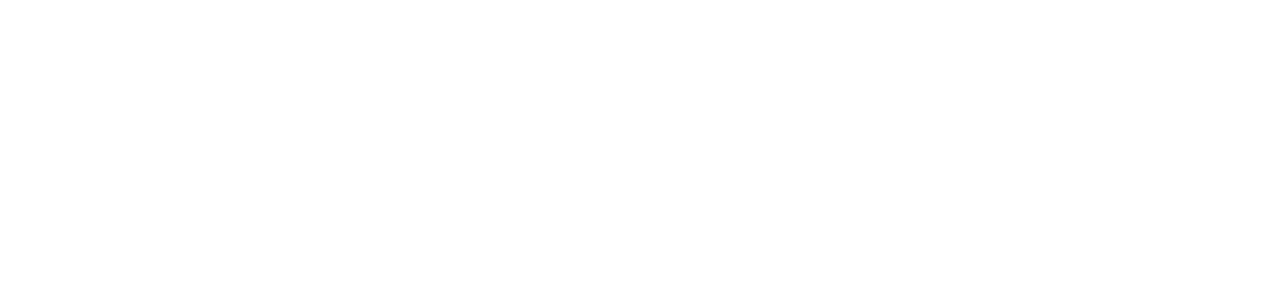
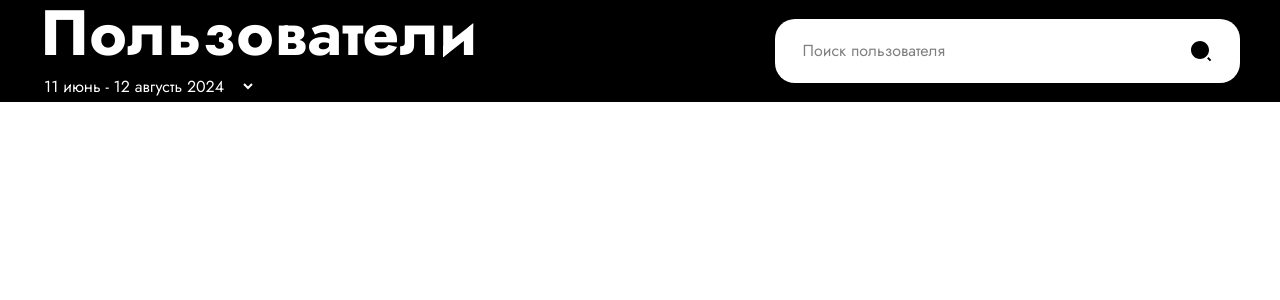
Before and after one commit to dinara6666/mind-mentor, a React (Vite) app: page /users in a window 1280 px wide. Before the commit this address had no page. Shown: the top 300 px of the page. Built offline with nearby package versions, Linux system fonts and the light colour scheme.

Commit message:
feat: Users Header

```diff
--- a/src/App.jsx
+++ b/src/App.jsx
@@ -7,6 +7,7 @@
 import ProjectsPage from "./pages/ProjectPage/ProjectsPage.jsx";
 import СoursesPage from "./pages/СoursesPage/СoursesPage.jsx";
 import HomePage from "./pages/HomePage/HomePage.jsx";
+import UsersLayout from './Layout/Layout/UsersLayout.jsx';
 
 
 
@@ -20,6 +21,11 @@
                     <Route path="projects" element={<ProjectsPage />} />
                     <Route path="courses" element={<СoursesPage />} />
                 </Route>
+
+
+                <Route path="users"  element={<UsersLayout />}/>
+
+
             </Routes>
         </div>
     );
--- /dev/null
+++ b/src/Layout/Layout/UsersLayout.jsx
@@ -0,0 +1,15 @@
+import React from 'react'
+import UsersHeader from '../UsersHeader'
+import { Outlet } from 'react-router'
+
+function UsersLayout() {
+  return (
+    <div>
+     <UsersHeader/>
+     <Outlet/>
+
+    </div>
+  )
+}
+
+export default UsersLayout
--- /dev/null
+++ b/src/Layout/UsersHeader/index.jsx
@@ -0,0 +1,30 @@
+import React from 'react';
+import { RiSearch2Fill } from "react-icons/ri";
+
+
+
+
+function UsersHeader() {
+    return (
+        <div className=' container bg-[black]'>
+            <header className='  mx-auto w-[1200px] h-[102px] flex items-center justify-between'>
+                <div>
+                    <h1 className=' text-[64px] font-bold leading-[58px]  text-left text-[white]'>Пользователи</h1>
+                    <select className='text-white mt-[12px] outline-none' name="" id="">
+                        <option value="">11 июнь - 12 августь 2024</option>
+                        <option value="">11 июль - 12 сентябрь 2024</option>
+                    </select>
+                </div>
+                <div className='w-[465px] h-[64px] flex items-center justify-center bg-white rounded-[20px]'>
+                <input className='w-[386px] h-[24px] outline-none' type="text" placeholder='Поиск пользователя' />
+                <RiSearch2Fill className='w-[24px] h-[24px]'  />
+
+
+                </div>
+
+            </header>
+        </div>
+    );
+}
+
+export default UsersHeader;
--- a/src/index.css
+++ b/src/index.css
@@ -1,7 +1,11 @@
 @import "tailwindcss";
 
 
+@import url('https://fonts.googleapis.com/css2?family=Jost:ital,wght@0,100..900;1,100..900&family=Montserrat+Alternates:ital,wght@0,100;0,200;0,300;0,400;0,500;0,600;0,700;0,800;0,900;1,100;1,200;1,300;1,400;1,500;1,600;1,700;1,800;1,900&family=Montserrat:ital,wght@0,100..900;1,100..900&family=Poppins:ital,wght@0,100;0,200;0,300;0,400;0,500;0,600;0,700;0,800;0,900;1,100;1,200;1,300;1,400;1,500;1,600;1,700;1,800;1,900&family=Roboto:ital,wght@0,100..900;1,100..900&display=swap');
 
+body{
+    font-family: Jost;
+}
 .container{
     width: 1280px;
     margin: auto;
```
Also changed, not shown: src/main.jsx (line endings or trailing spaces).
